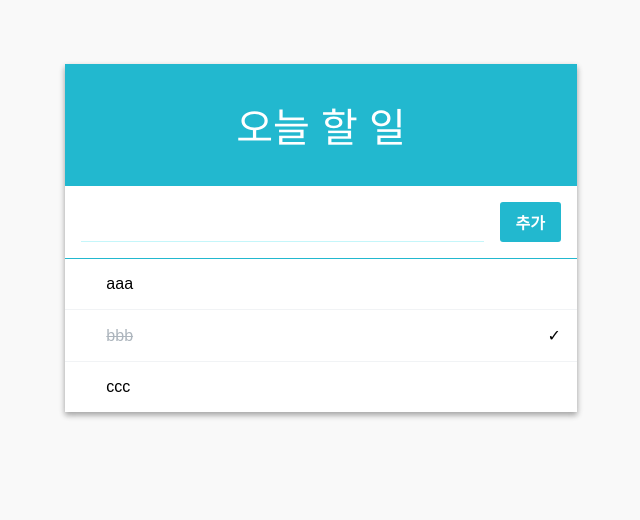
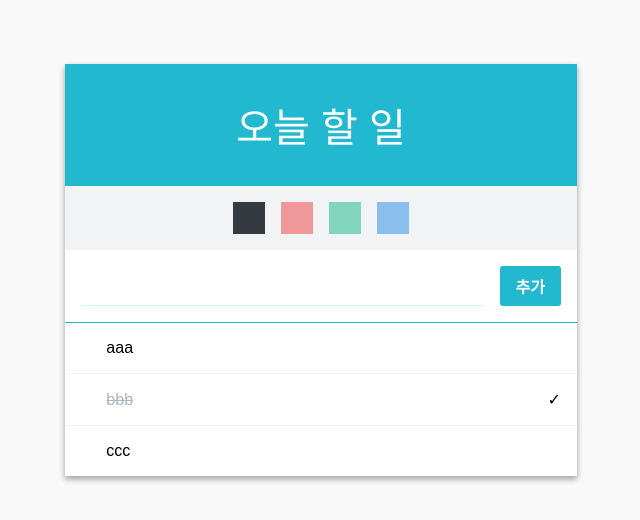
Before and after one commit to choseungmin/todo-list, a React (Create React App) app: page / in a window 1280 px wide. Shown: the top 520 px of the page, without its empty margins (319-959 px from the left). Built offline with nearby package versions, Linux system fonts and the light colour scheme.

Commit message:
중간저장

```diff
--- a/src/App.js
+++ b/src/App.js
@@ -1,7 +1,8 @@
 import React, { Component } from 'react';
-import TodoListTemplate from './components/TodoListTemplate'
+import TodoListTemplate from './components/TodoListTemplate';
 import Form from './components/Form';
-import TodoItemList from './components/TodoItemList'
+import TodoItemList from './components/TodoItemList';
+import PaletteList from './components/PaletteList';
 
 class App extends Component {
 
@@ -12,6 +13,12 @@ class App extends Component {
             { id: 0, text: 'aaa', checked: false },
             { id: 1, text: 'bbb', checked: true },
             { id: 2, text: 'ccc', checked: false },
+        ],
+        colors: [
+            {color: '#343a40', checked: true},
+            {color: '#f03e3e', checked: false},
+            {color: '#12b886', checked: false},
+            {color: '#228ae6', checked: false}
         ]
     };
 
@@ -67,9 +74,10 @@ class App extends Component {
         });
     };
 
+
     render() {
 
-        const { input, todos }= this.state;
+        const { input, todos, colors }= this.state;
         const {
             handleChange,
             handleCreate,
@@ -80,14 +88,14 @@ class App extends Component {
 
         return (
             <div className="App">
-                <TodoListTemplate form={(
-                    <Form
-                        value={input}
-                        onKeyPress={handleKeyPress}
-                        onChange={handleChange}
-                        onCreate={handleCreate}
-                    />
-                )}>
+                <TodoListTemplate
+                    form={(
+                        <Form value={input} onKeyPress={handleKeyPress} onChange={handleChange} onCreate={handleCreate} />
+                    )}
+                    palette={(
+                        <PaletteList colors={colors}/>
+                    )}
+                >
                     <TodoItemList
                         todos={todos}
                         onToggle={handleToggle}
--- /dev/null
+++ b/src/components/PaleteItem.js
@@ -0,0 +1,22 @@
+import React, { Component } from 'react';
+
+class PaleteItem extends Component {
+
+
+
+    render() {
+
+        const { color, checked } = this.props;
+
+        console.log(checked)
+        return (
+            <div
+
+                className={checked===true?"color active":"color false"}
+                style={{backgroundColor: color}}
+            />
+        )
+    }
+};
+
+export default PaleteItem;
--- /dev/null
+++ b/src/components/PaletteList.css
@@ -0,0 +1,29 @@
+.paletteList {
+    display: flex;
+    justify-content: center;
+}
+
+.color {
+    width: 2rem;
+    height: 2rem;
+    opacity: 0.5;
+    transition: all 0.2s;
+    cursor: pointer;
+}
+
+.color:hover {
+    opacity: 0.75;
+}
+
+.color.active, .color:active {
+    opacity: 1;
+}
+
+.color + .color {
+    margin-left: 1rem;
+}
+
+.palette-wrapper {
+    padding: 1rem;
+    background: #f1f3f5;
+}
--- /dev/null
+++ b/src/components/PaletteList.js
@@ -0,0 +1,27 @@
+import React, { Component } from 'react';
+import PaletteItem from './PaleteItem'
+import './PaletteList.css';
+
+
+class PaletteList extends Component {
+
+        render() {
+
+            const { colors } =  this.props;
+
+            const paletteList = colors.map(
+                ( {color, checked}, i) => (
+                    <PaletteItem key={i} color={color} checked={checked}/>
+                )
+            )
+
+        return (
+            <div className="paletteList" style={{backgroundColor: '#f1f3f5'}}>
+
+                { paletteList }
+            </div>
+        )
+    };
+};
+
+export default PaletteList;
--- a/src/components/TodoListTemplate.js
+++ b/src/components/TodoListTemplate.js
@@ -1,12 +1,15 @@
 import React from 'react';
 import './TodoListTemplate.css';
 
-const TodoListTemplate = ({ form, children }) => {
+const TodoListTemplate = ({ form, palette, children }) => {
     return (
         <main className="todo-list-template">
             <div className="title">
                 오늘 할 일
             </div>
+            <section className="palette-wrapper">
+                { palette }
+            </section>
             <section className="form-wrapper">
                 { form }
             </section>
```
